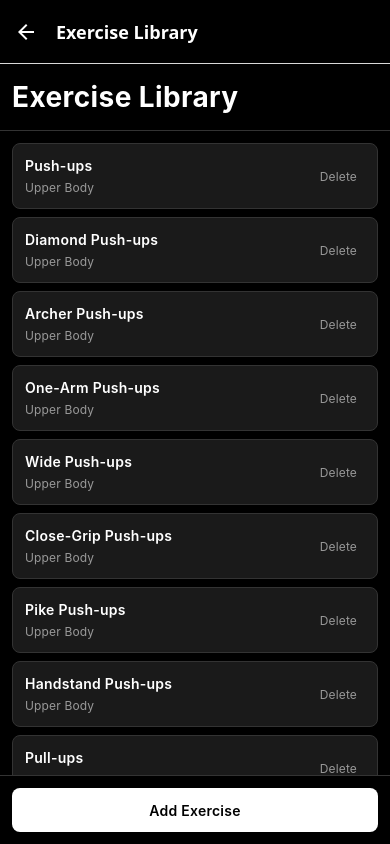
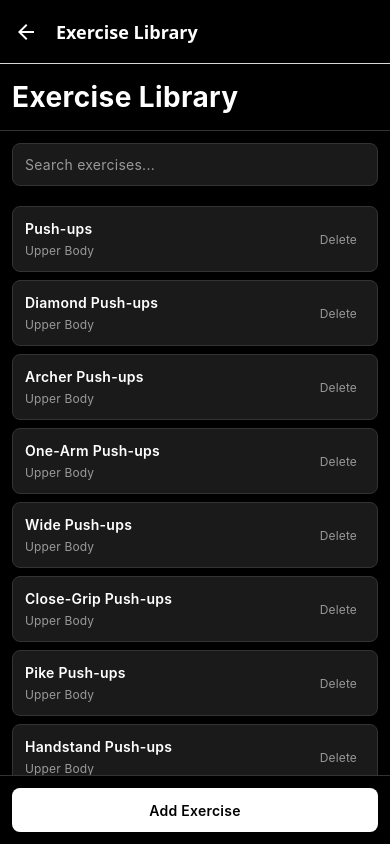
Before and after one commit to barelyhuman/workout-logger, a React Native app: screen /ExerciseLibrary in a window 390 px wide. Built offline with nearby package versions, Linux system fonts and the light colour scheme.

Commit message:
Add search functionality to LogExerciseScreen and ExerciseLibraryScreen
Co-authored-by: barelyhuman <43572006+barelyhuman@users.noreply.github.com>

```diff
--- a/src/screens/ExerciseLibraryScreen.js
+++ b/src/screens/ExerciseLibraryScreen.js
@@ -18,6 +18,8 @@ import { Button } from '../components/Button';
 
 export const ExerciseLibraryScreen = ({ navigation }) => {
   const [exercises, setExercises] = useState([]);
+  const [filteredExercises, setFilteredExercises] = useState([]);
+  const [searchQuery, setSearchQuery] = useState('');
   const [loading, setLoading] = useState(true);
   const [modalVisible, setModalVisible] = useState(false);
   const [editingExercise, setEditingExercise] = useState(null);
@@ -43,7 +45,24 @@ export const ExerciseLibraryScreen = ({ navigation }) => {
     }
 
     setExercises(data);
+    setFilteredExercises(data);
     setLoading(false);
+  };
+
+  const handleSearch = (query) => {
+    setSearchQuery(query);
+    if (!query.trim()) {
+      setFilteredExercises(exercises);
+      return;
+    }
+
+    const lowercaseQuery = query.toLowerCase();
+    const filtered = exercises.filter((exercise) => {
+      const nameMatch = exercise.name.toLowerCase().includes(lowercaseQuery);
+      const categoryMatch = exercise.category?.toLowerCase().includes(lowercaseQuery);
+      return nameMatch || categoryMatch;
+    });
+    setFilteredExercises(filtered);
   };
 
   const handleAddExercise = () => {
@@ -86,6 +105,8 @@ export const ExerciseLibraryScreen = ({ navigation }) => {
 
     await saveExerciseLibrary(updatedExercises);
     setExercises(updatedExercises);
+    setFilteredExercises(updatedExercises);
+    setSearchQuery('');
     setModalVisible(false);
   };
 
@@ -102,6 +123,8 @@ export const ExerciseLibraryScreen = ({ navigation }) => {
             const updatedExercises = exercises.filter((ex) => ex.id !== exerciseId);
             await saveExerciseLibrary(updatedExercises);
             setExercises(updatedExercises);
+            setFilteredExercises(updatedExercises);
+            setSearchQuery('');
           },
         },
       ]
@@ -135,8 +158,20 @@ export const ExerciseLibraryScreen = ({ navigation }) => {
         <Text style={styles.title}>Exercise Library</Text>
       </View>
 
+      <View style={styles.searchContainer}>
+        <TextInput
+          style={styles.searchInput}
+          placeholder="Search exercises..."
+          placeholderTextColor={theme.colors.textSecondary}
+          value={searchQuery}
+          onChangeText={handleSearch}
+          autoCapitalize="none"
+          autoCorrect={false}
+        />
+      </View>
+
       <FlatList
-        data={exercises}
+        data={filteredExercises}
         renderItem={renderExercise}
         keyExtractor={(item) => item.id}
         contentContainerStyle={styles.list}
@@ -145,10 +180,12 @@ export const ExerciseLibraryScreen = ({ navigation }) => {
         ListEmptyComponent={
           <View style={styles.emptyContainer}>
             <Text style={styles.emptyText}>
-              No exercises in library.
+              {searchQuery ? 'No exercises found.' : 'No exercises in library.'}
             </Text>
             <Text style={styles.emptySubtext}>
-              Add your first one to get started!
+              {searchQuery
+                ? 'Try a different search term.'
+                : 'Add your first one to get started!'}
             </Text>
           </View>
         }
@@ -229,6 +266,22 @@ const styles = StyleSheet.create({
     letterSpacing: theme.typography.title.letterSpacing,
     lineHeight: theme.typography.title.lineHeight,
     color: theme.colors.text,
+  },
+  searchContainer: {
+    paddingHorizontal: theme.spacing.md,
+    paddingTop: theme.spacing.md,
+    paddingBottom: theme.spacing.sm,
+  },
+  searchInput: {
+    backgroundColor: theme.colors.surface,
+    color: theme.colors.text,
+    fontSize: theme.typography.body.fontSize,
+    fontWeight: theme.typography.body.fontWeight,
+    letterSpacing: theme.typography.body.letterSpacing,
+    padding: theme.spacing.md,
+    borderRadius: theme.borderRadius.lg,
+    borderWidth: 1,
+    borderColor: theme.colors.border,
   },
   list: {
     padding: theme.spacing.md,
--- a/src/screens/LogExerciseScreen.js
+++ b/src/screens/LogExerciseScreen.js
@@ -17,6 +17,8 @@ import { Button } from '../components/Button';
 
 export const LogExerciseScreen = ({ navigation }) => {
   const [exercises, setExercises] = useState([]);
+  const [filteredExercises, setFilteredExercises] = useState([]);
+  const [searchQuery, setSearchQuery] = useState('');
   const [loading, setLoading] = useState(true);
   const [modalVisible, setModalVisible] = useState(false);
   const [selectedExercise, setSelectedExercise] = useState(null);
@@ -37,7 +39,24 @@ export const LogExerciseScreen = ({ navigation }) => {
     setLoading(true);
     const data = await loadExerciseLibrary();
     setExercises(data);
+    setFilteredExercises(data);
     setLoading(false);
+  };
+
+  const handleSearch = (query) => {
+    setSearchQuery(query);
+    if (!query.trim()) {
+      setFilteredExercises(exercises);
+      return;
+    }
+
+    const lowercaseQuery = query.toLowerCase();
+    const filtered = exercises.filter((exercise) => {
+      const nameMatch = exercise.name.toLowerCase().includes(lowercaseQuery);
+      const categoryMatch = exercise.category?.toLowerCase().includes(lowercaseQuery);
+      return nameMatch || categoryMatch;
+    });
+    setFilteredExercises(filtered);
   };
 
   const handleExercisePress = (exercise) => {
@@ -113,8 +132,20 @@ export const LogExerciseScreen = ({ navigation }) => {
         </View>
       </View>
 
+      <View style={styles.searchContainer}>
+        <TextInput
+          style={styles.searchInput}
+          placeholder="Search exercises..."
+          placeholderTextColor={theme.colors.textSecondary}
+          value={searchQuery}
+          onChangeText={handleSearch}
+          autoCapitalize="none"
+          autoCorrect={false}
+        />
+      </View>
+
       <FlatList
-        data={exercises}
+        data={filteredExercises}
         renderItem={renderExercise}
         keyExtractor={(item) => item.id}
         contentContainerStyle={styles.list}
@@ -122,15 +153,21 @@ export const LogExerciseScreen = ({ navigation }) => {
         onRefresh={loadExercisesData}
         ListEmptyComponent={
           <View style={styles.emptyContainer}>
-            <Text style={styles.emptyText}>No exercises in library.</Text>
+            <Text style={styles.emptyText}>
+              {searchQuery ? 'No exercises found.' : 'No exercises in library.'}
+            </Text>
             <Text style={styles.emptySubtext}>
-              Add exercises to your library to start logging workouts!
+              {searchQuery
+                ? 'Try a different search term.'
+                : 'Add exercises to your library to start logging workouts!'}
             </Text>
-            <Button
-              title="Go to Library"
-              onPress={() => navigation.navigate('ExerciseLibrary')}
-              style={styles.emptyButton}
-            />
+            {!searchQuery && (
+              <Button
+                title="Go to Library"
+                onPress={() => navigation.navigate('ExerciseLibrary')}
+                style={styles.emptyButton}
+              />
+            )}
           </View>
         }
       />
@@ -225,6 +262,22 @@ const styles = StyleSheet.create({
     fontWeight: theme.typography.bodyMedium.fontWeight,
     letterSpacing: theme.typography.bodyMedium.letterSpacing,
     color: theme.colors.text,
+  },
+  searchContainer: {
+    paddingHorizontal: theme.spacing.md,
+    paddingTop: theme.spacing.md,
+    paddingBottom: theme.spacing.sm,
+  },
+  searchInput: {
+    backgroundColor: theme.colors.surface,
+    color: theme.colors.text,
+    fontSize: theme.typography.body.fontSize,
+    fontWeight: theme.typography.body.fontWeight,
+    letterSpacing: theme.typography.body.letterSpacing,
+    padding: theme.spacing.md,
+    borderRadius: theme.borderRadius.lg,
+    borderWidth: 1,
+    borderColor: theme.colors.border,
   },
   list: {
     padding: theme.spacing.md,
```
